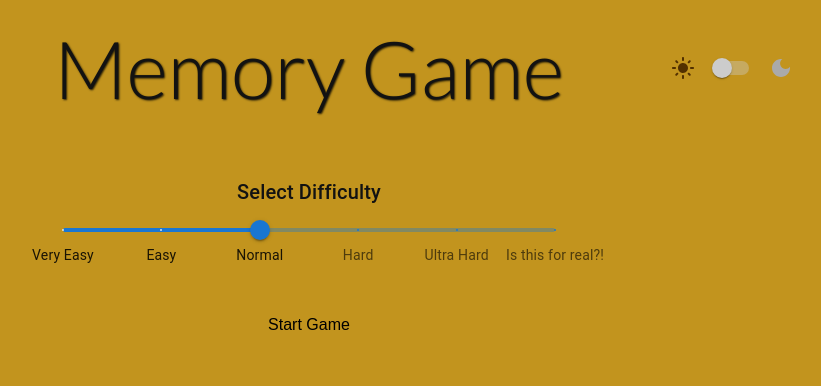
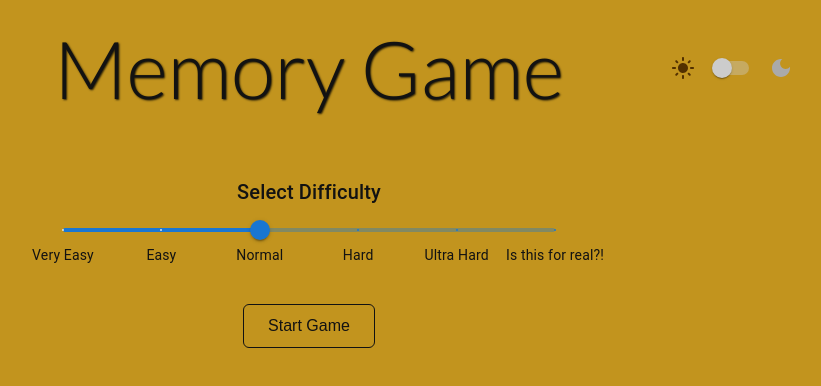
Before and after one commit to krishna-chaitanya-piratla/memory-game, a React (Create React App) app: page / in a window 1280 px wide. Shown: the top 386 px of the page, without its empty margins (331-1152 px from the left). Built offline with nearby package versions, Linux system fonts and the light colour scheme; a web font is replaced by a local one.

Commit message:
Add styles for DifficultySlider labels and customize the styles for buttons

```diff
--- a/src/components/DifficultySlider.tsx
+++ b/src/components/DifficultySlider.tsx
@@ -1,6 +1,7 @@
 import React from 'react';
-import { Slider, Typography, Box } from '@mui/material';
-import styled from 'styled-components';
+import { Typography } from '@mui/material';
+import { DifficultySliderContainer, CustomSlider } from '../styles/DifficultySlider';
+import { useStore } from '../store/StoreProvider';
 
 const difficultyMarks = [
   { value: 0, label: 'Very Easy' },
@@ -11,18 +12,15 @@ const difficultyMarks = [
   { value: 5, label: 'Is this for real?!' },
 ];
 
-const DifficultySliderContainer = styled(Box)`
-  width: 50%;
-  margin: 20px 0;
-`;
+const DifficultySlider: React.FC<{ value: number; onChange: (event: Event, newValue: number | number[]) => void }> = ({ value, onChange }) => {
+  const { appStore } = useStore();
 
-const DifficultySlider: React.FC<{ value: number; onChange: (event: Event, newValue: number | number[]) => void }> = ({ value, onChange }) => {
   return (
     <DifficultySliderContainer>
       <Typography variant="h6" gutterBottom>
         Select Difficulty
       </Typography>
-      <Slider
+      <CustomSlider
         value={value}
         onChange={onChange}
         step={1}
@@ -30,6 +28,7 @@ const DifficultySlider: React.FC<{ value: number; onChange: (event: Event, newVa
         min={0}
         max={5}
         valueLabelDisplay="auto"
+        theme={{ darkMode: appStore.darkMode }}
       />
     </DifficultySliderContainer>
   );
--- a/src/styles/AppStyles.tsx
+++ b/src/styles/AppStyles.tsx
@@ -63,13 +63,15 @@ export const Button = styled.button`
   padding: 0.75rem 1.5rem;
   font-size: 1rem;
   background-color: inherit;
-  border: none;
+  color: ${({ theme }) => theme.darkMode ? 'var(--dark-mode-text-color)' : 'var(--primary-text-color)'};
+  border: ${({ theme }) => theme.darkMode ? '1px solid var(--primary-bg-color)' : '1px solid var(--dark-mode-bg-color)'};
   border-radius: 0.375rem;
   cursor: pointer;
   margin-top: 1rem;
   transition: background-color 0.3s;
 
   &:hover {
-    background-color: hsl(43deg 73% 50%);
+    color: ${({ theme }) => theme.darkMode ? 'var(--primary-text-color)' : 'var(--dark-mode-text-color)'};
+    background-color: ${({ theme }) => theme.darkMode ? 'var(--primary-bg-color)' : 'var(--dark-mode-bg-color)'};
   }
 `;
--- /dev/null
+++ b/src/styles/DifficultySlider.tsx
@@ -0,0 +1,13 @@
+import styled from 'styled-components';
+import { Slider, Box } from '@mui/material';
+
+export const DifficultySliderContainer = styled(Box)`
+  width: 50%;
+  margin: 20px 0;
+`;
+
+export const CustomSlider = styled(Slider)`
+  .MuiSlider-markLabel {
+    color: ${({ theme }) => theme.darkMode ? 'var(--dark-mode-text-color)' : 'var(--primary-text-color)'};
+  }
+`;
```
